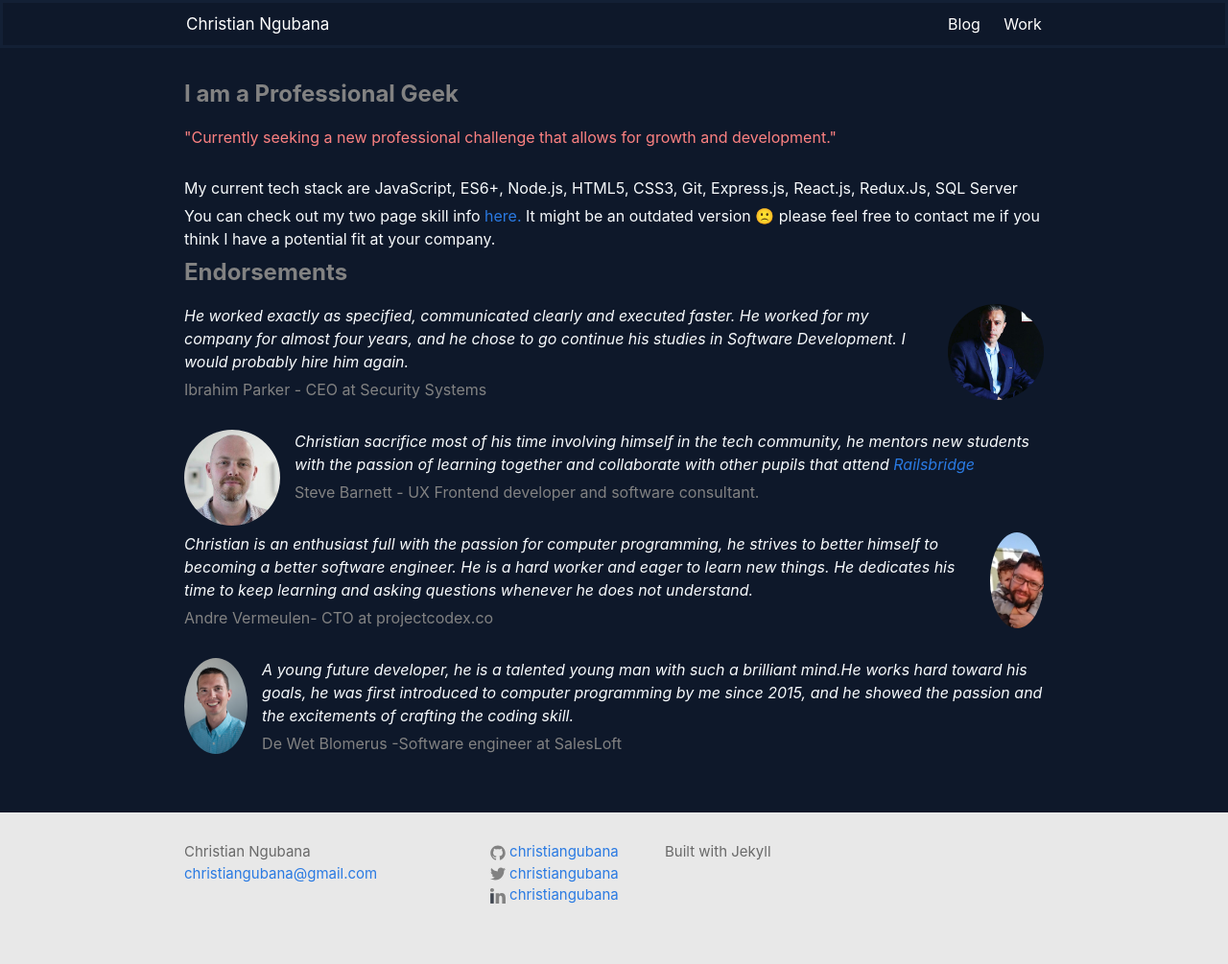
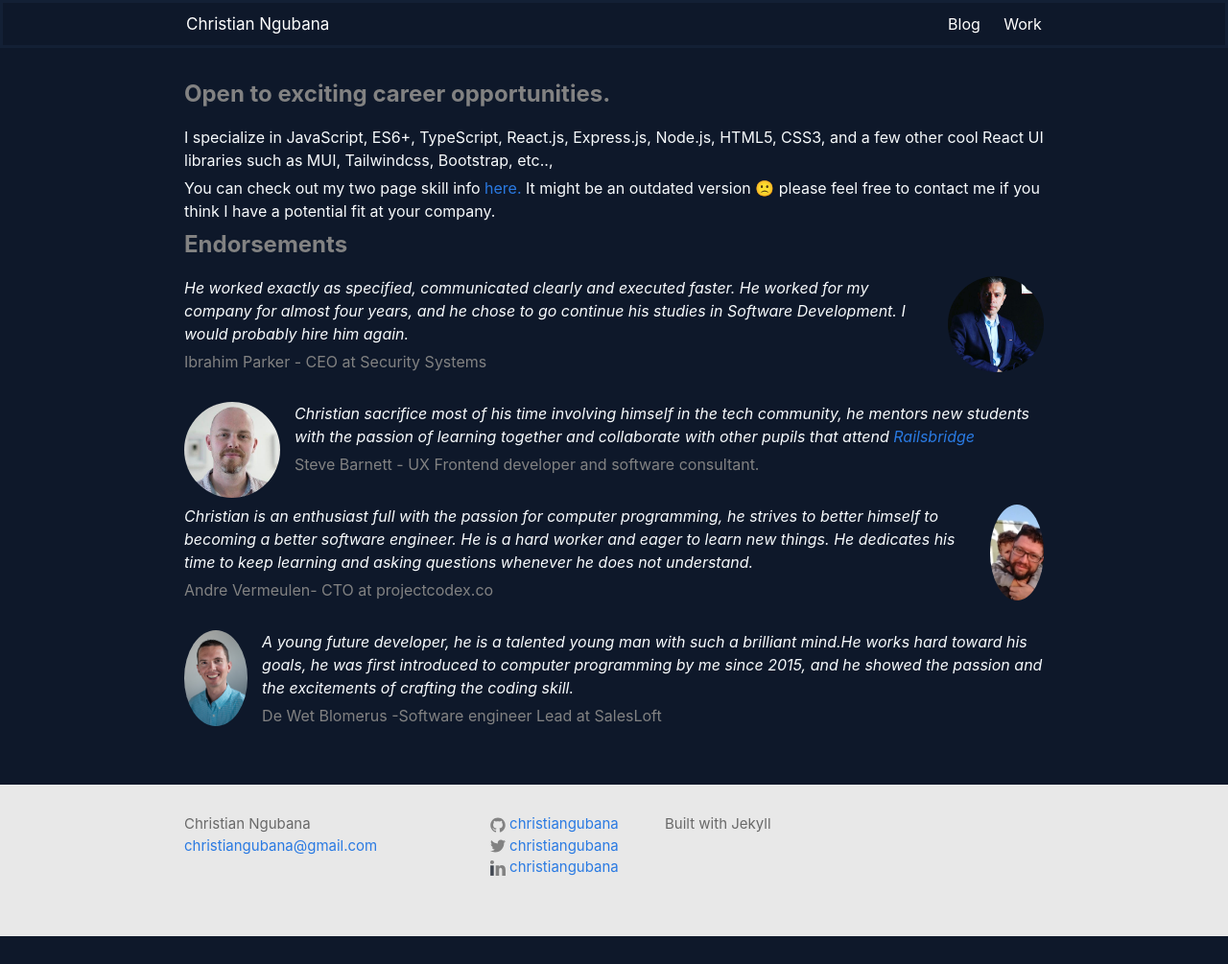
Before and after one commit to christiangubana/christiangubana.github.io, a Jekyll site: the page built from pages/work.html, in a window 1280 px wide. Shown: the whole page at 96% size. Built offline with Jekyll 4.4.1, drawn with Linux system fonts in a browser that asks for light colours; after the commit the page ends 976 px from its top, so only the background shows below that.

Commit message:
updated portofolio

```diff
--- a/_includes/head.html
+++ b/_includes/head.html
@@ -1,13 +1,27 @@
 <head>
-  <meta charset="utf-8">
-  <meta http-equiv="X-UA-Compatible" content="IE=edge">
-  <meta name="viewport" content="width=device-width, initial-scale=1">
+  <meta charset="utf-8" />
+  <meta http-equiv="X-UA-Compatible" content="IE=edge" />
+  <meta name="viewport" content="width=device-width, initial-scale=1" />
 
-  <title>{% if page.title %}{{ page.title | escape }}{% else %}{{ site.title | escape }}{% endif %}</title>
-  <meta name="description" content="{% if page.excerpt %}{{ page.excerpt | strip_html | strip_newlines | truncate: 160 }}{% else %}{{ site.description }}{% endif %}">
+  <title>
+    {% if page.title %}{{ page.title | escape }}{% else %}{{ site.title | escape
+    }}{% endif %}
+  </title>
+  <meta
+    name="description"
+    content="{% if page.excerpt %}{{ page.excerpt | strip_html | strip_newlines | truncate: 160 }}{% else %}{{ site.description }}{% endif %}"
+  />
 
   <link rel="stylesheet" href="{{ "/css/main.css" | prepend: site.baseurl }}">
-  <link rel="canonical" href="{{ page.url | replace:'index.html','' | prepend: site.baseurl | prepend: site.url }}">
-  <link rel="alternate" type="application/rss+xml" title="{{ site.title }}" href="{{ "/feed.xml" | prepend: site.baseurl | prepend: site.url }}">
-  <link rel="shortcut icon" type="image/x-icon" href="assets/images/favicon.ico?">
+  <link
+    rel="canonical"
+    href="{{ page.url | replace:'index.html','' | prepend: site.baseurl | prepend: site.url }}"
+  />
+  <link rel="alternate" type="application/rss+xml" title="{{ site.title }}"
+  href="{{ "/feed.xml" | prepend: site.baseurl | prepend: site.url }}">
+  <link
+    rel="shortcut icon"
+    type="image/x-icon"
+    href="../assets/images/favicon.ico"
+  />
 </head>
--- a/_posts/2019-08-24-Best-Way-When-Onbarding-For-New-Software-Developers.html
+++ b/_posts/2019-08-24-Best-Way-When-Onbarding-For-New-Software-Developers.html
@@ -17,7 +17,7 @@ meta:
   _oembed_812697690fde2ffdbd16b0d23775f5a3: "{{unknown}}"
 author:
 ---
-<p>Last year October 2018 I started a new position as a software developer contractor in Cape Town South Africa, The company Tech stack is full Microsoft with amazing software engineers, My key responsibilities focused on building small to medium features, support work, software delivery using Web API's, C#.Net, Asp.net Webforms, SQL and hands-on some DevOps stuff. As a developer, I spent most of my time on pair programming with seniors lead engineers, problem-solving while generating and evaluating realistic solutions.</p>
+<p>Last year October 2019 I started a new position as a software developer intern in Cape Town South Africa, The company Tech stack is full Microsoft with amazing software engineers, My key responsibilities focused on building small to medium features, support work, software delivery using Web API's, C#.Net, Asp.net Webforms, SQL and hands-on some DevOps stuff. As a developer, I spent most of my time on pair programming with seniors lead engineers, problem-solving while generating and evaluating realistic solutions.</p>
 <p>Now before we kick start, here is a little bit about my background. I have been working in the software development industry for about 3 years and during this period I have worked for two companies and before that, I did some freelancing work right after I graduated. From freelancing, I joined a start-up company called Bountly which was a service, bridging service seekers and service provider platform. At Bountly I worked as a software developer intern, there I worked directly with the CTO for approximately one year, during this period I built the front-end portions of new features and lot of exposure to many aspects of the fast-growing startup. At this point, the company were sold, and I decided to move on, and so I discovered <a href="https://codecollective.com/">Code Collective</a>, Code Collective is a software development consulting company, providing product ownership for ambitious tech first entrepreneurs.</p>
 <p>There has probably never been a better time to be a software engineer than right now. Most businesses and organizations across the world make use of technology for their day to day operations. For some of these companies, their whole product/business is technology. Added to this is the fact that technology keeps advancing (new technologies and frameworks get released often). Businesses need to keep their technology up to date to remain relevant. Every person with internet access (which eventually will be the whole world) uses lots of apps and websites every day. All this has resulted in a massive demand for people with the skills to build software – the software engineers.</p>
 <img class="software-dev-img" src="/assets/post-images/software-dev.jpg" alt="sofrware developer" style="display:block; margin-left: auto; margin-right: auto; max-width: 100%; height: 300px">
--- a/pages/work.html
+++ b/pages/work.html
@@ -3,69 +3,90 @@ layout: page
 title: Work
 permalink: /work/
 ---
-<h1>I am a Professional Geek</h1>
 
-<p style="color: #fc8181;">
-  "Currently seeking a new professional challenge that allows for growth and development."
-</p>
-&nbsp;&nbsp;
+<h1>Open to exciting career opportunities.</h1>
 <p>
-  My current tech stack are JavaScript, ES6+, Node.js, HTML5, CSS3, Git, Express.js, React.js, Redux.Js, SQL Server</p>
+  I specialize in JavaScript, ES6+, TypeScript, React.js, Express.js, Node.js,
+  HTML5, CSS3, and a few other cool React UI libraries such as MUI, Tailwindcss,
+  Bootstrap, etc..,
 </p>
 <p>
-  You can check out my two page skill info <a href='../CV-Christian-Ngubana.pdf' target='_blank'>here.</a>
-  It might be an outdated version &#128577; please feel free to contact me if you think I have a potential fit at your
-  company.
+  You can check out my two page skill info
+  <a href="../CV-Christian-Ngubana.pdf" target="_blank">here.</a>
+  It might be an outdated version &#128577; please feel free to contact me if
+  you think I have a potential fit at your company.
 </p>
 
 <h1>Endorsements</h1>
-<section id='endorsements'>
+<section id="endorsements">
   <article>
-    <img class='endorsement-img' src='../assets/images/parker.jpg' alt='picture of Ibrahim Parker'>
-    <p class='endorsement'>
-      He worked exactly as specified, communicated clearly and executed faster. He worked for my company for almost four
-      years, and he chose to go continue his studies in Software Development. I would probably hire him again.</p>
+    <img
+      class="endorsement-img"
+      src="../assets/images/parker.jpg"
+      alt="picture of Ibrahim Parker"
+    />
+    <p class="endorsement">
+      He worked exactly as specified, communicated clearly and executed faster.
+      He worked for my company for almost four years, and he chose to go
+      continue his studies in Software Development. I would probably hire him
+      again.
+    </p>
 
-    <p class='endorser'>
-      Ibrahim Parker - CEO at Security Systems
-    <p>
+    <p class="endorser">Ibrahim Parker - CEO at Security Systems</p>
+
+    <p></p>
   </article>
 
   <article>
-    <img class='endorsement-img' src='../assets/images/steve.jpg' alt='picture of steve barnet'>
-    <p class='endorsement'>
-      Christian sacrifice most of his time involving himself in the tech community, he mentors new students with the
-      passion of learning together and collaborate with other pupils that attend <a
-        href="https://railsbridgecapetown.org/">Railsbridge</a>
+    <img
+      class="endorsement-img"
+      src="../assets/images/steve.jpg"
+      alt="picture of steve barnet"
+    />
+    <p class="endorsement">
+      Christian sacrifice most of his time involving himself in the tech
+      community, he mentors new students with the passion of learning together
+      and collaborate with other pupils that attend
+      <a href="https://railsbridgecapetown.org/">Railsbridge</a>
     </p>
-    <p class='endorser'>
+    <p class="endorser">
       Steve Barnett - UX Frontend developer and software consultant.
-    <p>
+    </p>
+
+    <p></p>
   </article>
 
   <article>
-    <img class='endorsement-img' src='../assets/images/andre.jpg' alt='picture of andre vermeulen'>
-    <p class='endorsement'>
-      Christian is an enthusiast full with the passion for computer programming, he strives to better himself to
-      becoming a better software engineer. He is a hard worker and eager to learn new things. He dedicates his time to
-      keep learning and asking questions
-      whenever he does not understand.
+    <img
+      class="endorsement-img"
+      src="../assets/images/andre.jpg"
+      alt="picture of andre vermeulen"
+    />
+    <p class="endorsement">
+      Christian is an enthusiast full with the passion for computer programming,
+      he strives to better himself to becoming a better software engineer. He is
+      a hard worker and eager to learn new things. He dedicates his time to keep
+      learning and asking questions whenever he does not understand.
     </p>
-    <p class='endorser'>
-      Andre Vermeulen- CTO at projectcodex.co
-    <p>
+    <p class="endorser">Andre Vermeulen- CTO at projectcodex.co</p>
+
+    <p></p>
   </article>
 
   <article>
-    <img class='endorsement-img' src='../assets/images/dewet.jpg' alt='picture of dewetblomerus'>
-    <p class='endorsement'>
-      A young future developer, he is a talented young man with such a brilliant mind.He works hard toward his goals, he
-      was first introduced to computer programming by me since 2015, and he showed the passion and the excitements of
-      crafting the
-      coding skill.
+    <img
+      class="endorsement-img"
+      src="../assets/images/dewet.jpg"
+      alt="picture of dewetblomerus"
+    />
+    <p class="endorsement">
+      A young future developer, he is a talented young man with such a brilliant
+      mind.He works hard toward his goals, he was first introduced to computer
+      programming by me since 2015, and he showed the passion and the
+      excitements of crafting the coding skill.
     </p>
-    <p class='endorser'>
-      De Wet Blomerus -Software engineer at SalesLoft
-    <p>
+    <p class="endorser">De Wet Blomerus -Software engineer Lead at SalesLoft</p>
+
+    <p></p>
   </article>
 </section>
```
Also changed, not shown: assets/images/favicon.ico (added).
